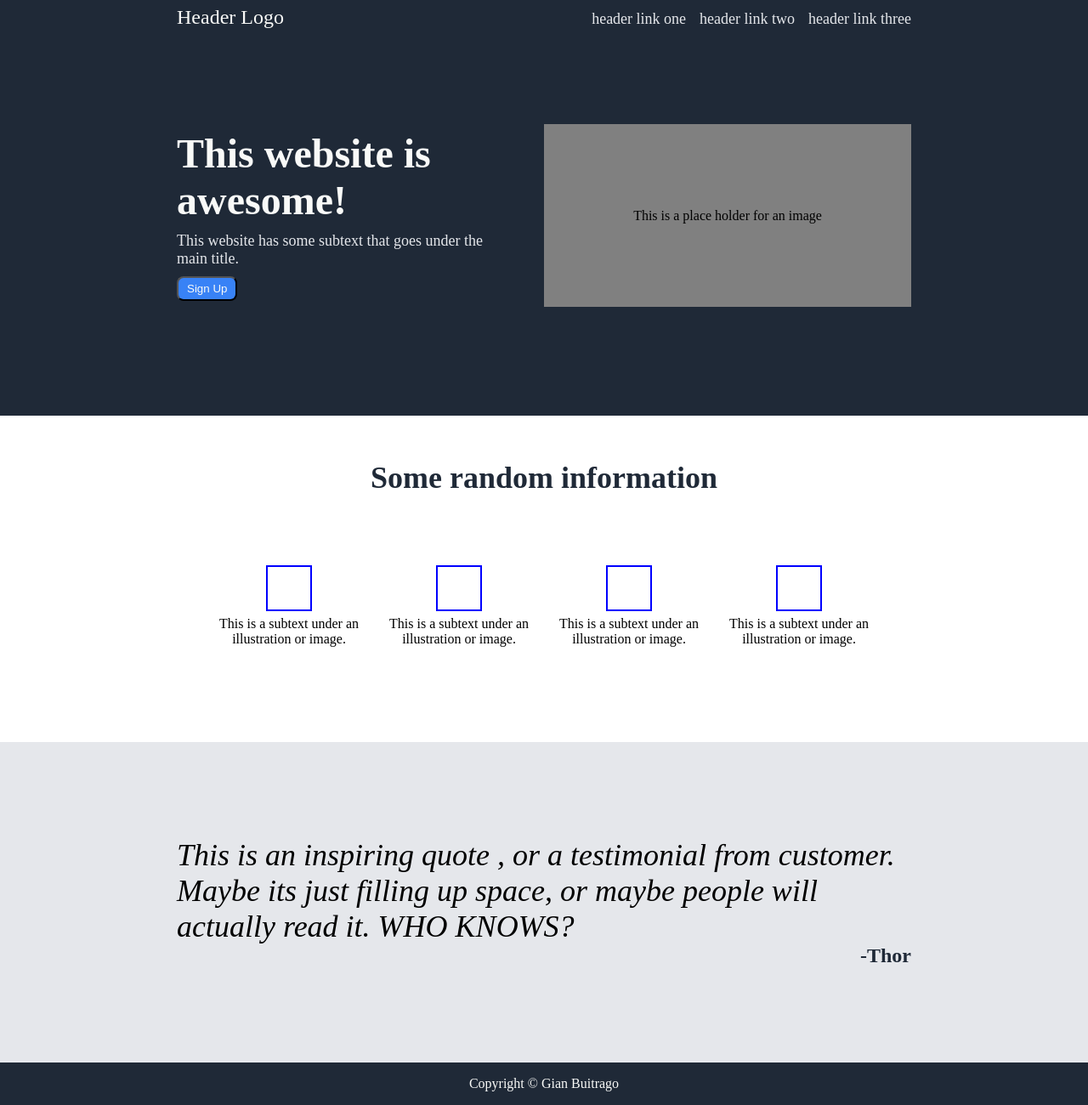
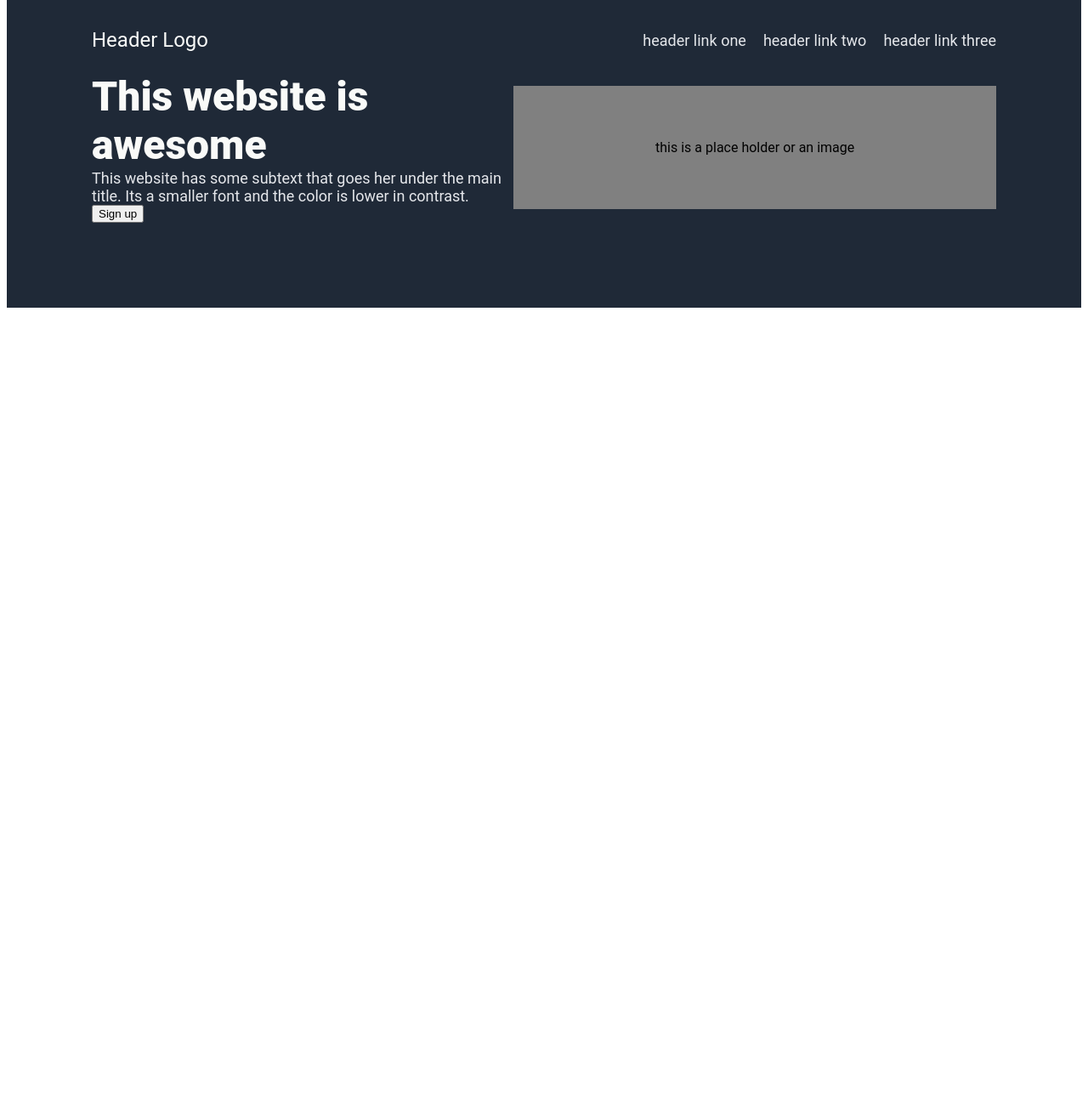
Before and after one commit to gbuitrago/Landing-Page, a plain HTML site: page index.html in a window 1280 px wide. Shown: the part 9-1309 px from the top of the page at 85% size. After the commit the page ends 800 px from the top, so only its background shows below. Drawn offline with Linux system fonts and the light colour scheme.

Commit message:
deleted everthing to start over, worked on the top/header part of the webpage

```diff
--- a/index.html
+++ b/index.html
@@ -2,69 +2,28 @@
 <html lang="en">
 <head>
     <meta charset="UTF-8">
-    <meta http-equiv="X-UA-Compatible" content="IE=edge">
     <meta name="viewport" content="width=device-width, initial-scale=1.0">
+    <link rel="stylesheet" href="styles.css">
     <title>Landing Page</title>
-    <link rel="stylesheet" href="styles.css">
 </head>
 <body>
-    <div class="header">
-        <div class="nav">
-            <div class="left">
-                <p id="logo">Header Logo</p>
+    <div class="top">
+        <div class="header">
+            <p class="logo">Header Logo</p>
+            <ul>
+                <li><a href="#">header link one</a></li>
+                <li><a href="#">header link two</a></li>
+                <li><a href="#">header link three</a></li>
+            </ul>
+        </div>
+        <div class="top-content">
+            <div class="info">
+                <p class="title">This website is awesome</p>
+                <p class="subtext">This website has some subtext that goes her under the main title. Its a smaller font and the color is lower in contrast.</p>
+                <button class="signup">Sign up</button>
             </div>
-            <div class="right">
-                <ul class="header-links">
-                    <li><a id="header-link1">header link one</a></li>
-                    <li><a id="header-link2">header link two</a></li>
-                    <li><a id="header-link3">header link three</a></li>
-                </ul>
-            </div>
-
-        </div>
-        <div class="introduction-container">
-            <div class="intro-info">
-                <p class="title-bold">This website is awesome!</p>
-                <p class="subtext" id="title">This website has some subtext that goes under the main title.</p>
-                <button type="submit" class="sign-up" id="title">Sign Up</button>
-            </div>
-            <div class="intro-img">
-                <p class="image">This is a place holder for an image</p>
-            </div>
+            <p class="img">this is a place holder or an image</p>
         </div>
     </div>
-    <div class="content-container">
-        <div class="random-info-container">
-            <p class="random-info-title">Some random information</p>
-            <div class="img-row-container">
-                <div class="card">
-                    <div class="square"></div>
-                    <p class="subtext-img">This is a subtext under an illustration or image.</p>
-                </div>
-                <div class="card">
-                    <div class="square"></div>
-                    <p class="subtext-img">This is a subtext under an illustration or image.</p>
-                </div>
-                <div class="card">
-                    <div class="square"></div>
-                    <p class="subtext-img">This is a subtext under an illustration or image.</p>
-                </div>
-                <div class="card">
-                    <div class="square"></div>
-                    <p class="subtext-img">This is a subtext under an illustration or image.</p>
-                </div>
-
-            </div>
-
-        </div>
-    </div>
-    <div class="quote">
-       <em>This is an inspiring quote , or a testimonial from customer. Maybe its just filling up space, or maybe people will actually read it. WHO KNOWS? </em>
-        <p class="author">-Thor</p>
-    </div>
-    <div class="footer">
-        <p class="copyright">Copyright © Gian Buitrago</p>
-    </div>
-
 </body>
 </html>
--- a/styles.css
+++ b/styles.css
@@ -1,141 +1,59 @@
-
-* {
-    margin: 0;
-    padding: 0;
+body {
+    font-family: "Roboto";
 }
 
-.nav {
+.top {
+    background-color: #1f2937;
+    margin:0;
+    padding: 10px 100px 100px 100px
+}
+
+.header {
     display: flex;
     justify-content: space-between;
-    align-items: baseline;
+    align-items: center;
 }
 
-.header{
-    background-color: #1f2937;
-    padding: 1em 13em;
+.title{
+    font-size: 48px;
+    color: #f9faf8;
+    font-weight: 900;
+    margin: 0;
 }
 
-#logo  {
+
+.top-content{
+    display: flex;
+}
+
+.logo{
     font-size: 24px;
     color: #f9faf8;
 }
 
-ul {
+ul{
+    display: flex;
+    gap: 20px;
     list-style: none;
-    display: flex;
-    gap: 16px;
+
 }
 
-ul, .subtext {
-    font-size: 18px;
+a, .subtext {
+    text-decoration: none;
     color: #e5e7eb;
+    font-size: 18px
 }
 
-.introduction-container{
-    padding: 7em 0;
-    display: flex;
-    justify-content: space-between;
-    align-items: center;
-    gap: 2em;
-}
-
-.intro-info {
-    display: flex;
-    flex-direction: column;
-    gap:10px
-}
-
-.intro-img{
-    flex-shrink: 0;
-    width: 50%;
-}
-
-.image {
-    background-color: gray;
+.img{
+    background-color:gray;
+    width: 100%;
+    height: auto;
     display: flex;
     align-items: center;
     justify-content: center;
-    height: 215px;
 }
 
-.title-bold {
-    font-weight: 900;
-    font-size: 48px;
-    color: #f9faf8;
+.subtext {
+    margin: 0;
+    padding: 0
 }
-
-.sign-up {
-    height: fit-content;
-    width: fit-content;
-    padding: 5px 10px;
-    border-radius: 8px;
-    background-color: #3882f6;
-    color: #f9faf8;
-}
-
-.content-container{
-    display: flex;
-    flex-direction: column;
-    align-items: center;
-    padding: 1em 13em;
-}
-p.random-info-title {
-    font-size: 36px;
-    font-weight: 900;
-    color: #1f2937;
-    text-align: center;
-    padding: 1em 0;
-}
-
-.square {
-    outline: 2px solid blue;
-    height: 50px;
-    width: 50px
-}
-
-.img-row-container{
-    display: flex;
-    justify-content: center;
-    align-items: center;
-    flex-wrap: wrap;
-    margin: 3em 0 6em 0;
-
-}
-
-.card {
-    text-align: center;
-    max-width: 200px;
-    display: flex;
-    flex-direction: column;
-    align-items: center;
-    gap: .5em;
-}
-
-.quote {
-    display: flex;
-    flex-direction: column;
-    justify-content: center;
-    background-color: #E5E7EB;
-    padding: 7em 13em;
-
-}
-
-em {
- font-style: italic;
- font-size: 36px;
-}
-
-p.author {
-    align-self: flex-end;
-    font-weight: bolder;
-    font-size: 24px;
-    color: #1f2937;
-}
-
-.footer {
-    text-align: center;
-    background-color: #1f2937;
-    color: #f9faf8;
-    padding: 1em 0;
-
-}
```
